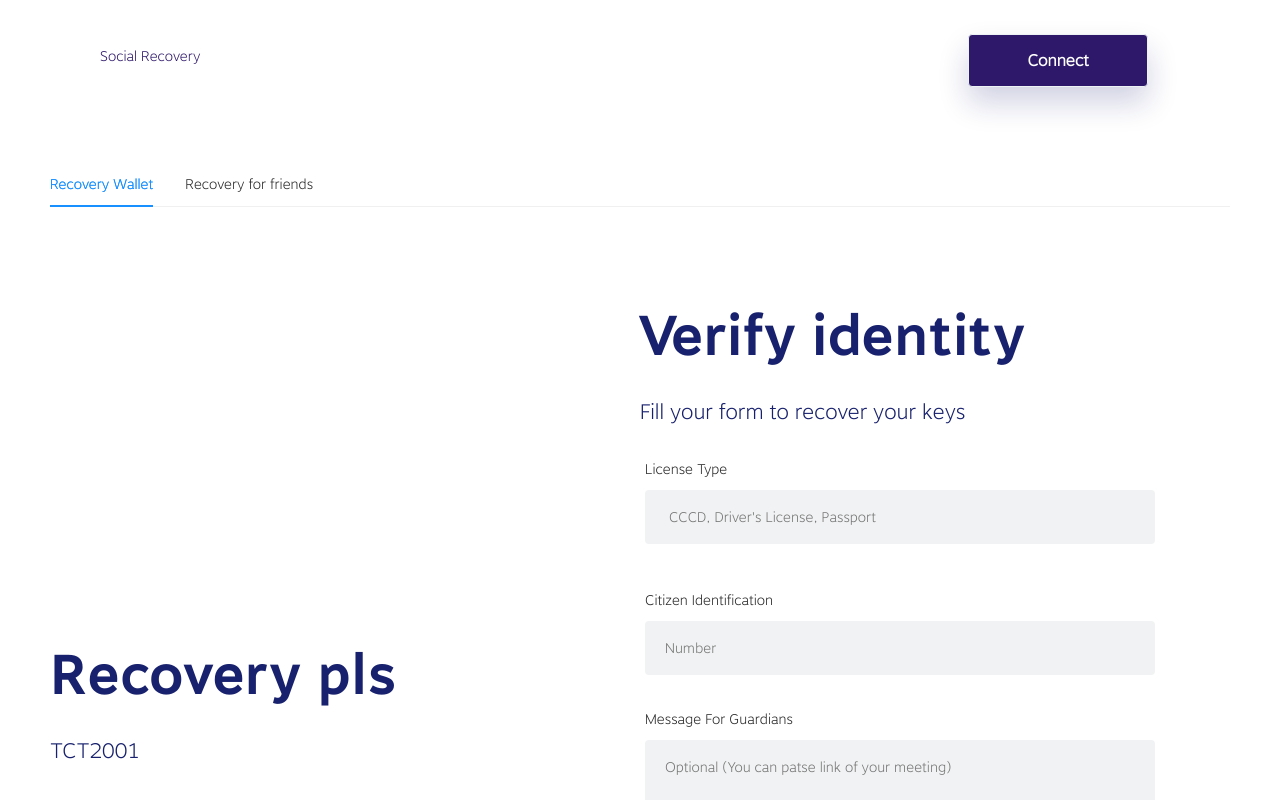
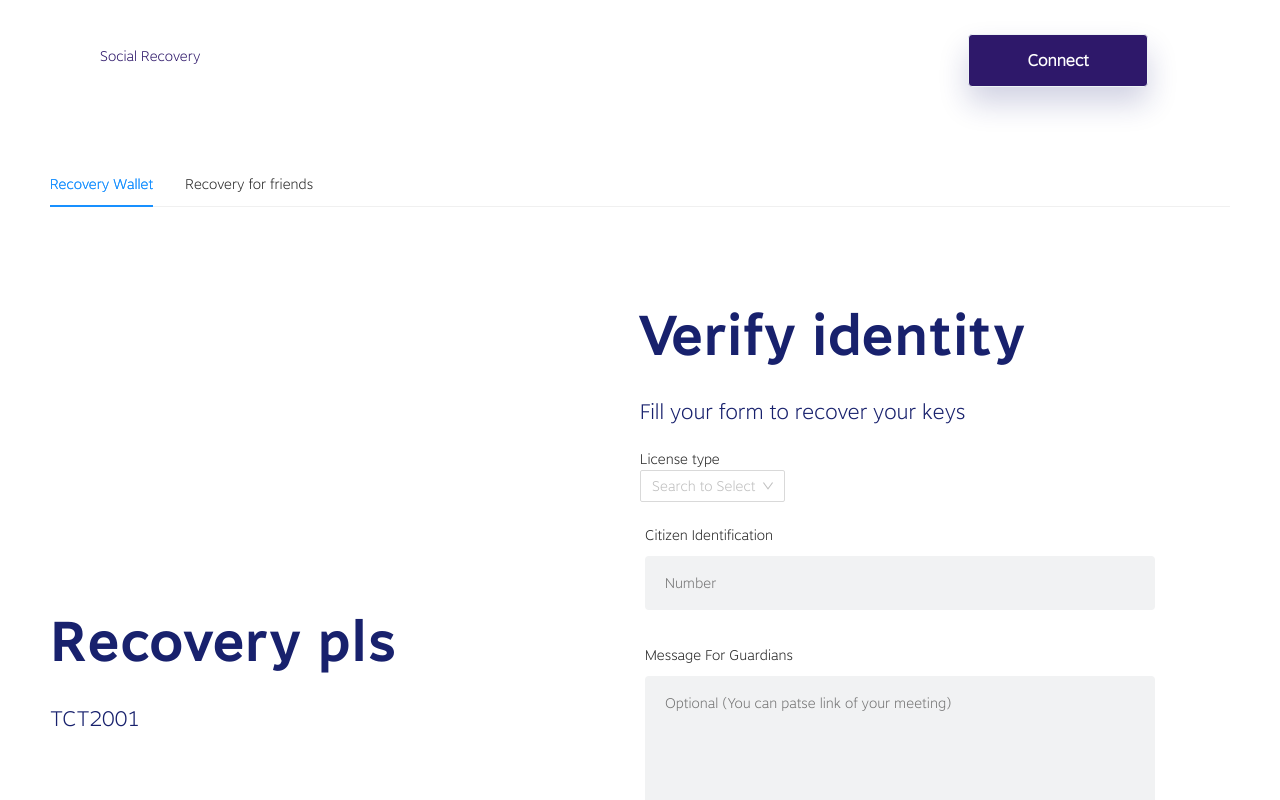
Before and after one commit to TCT-Hackathon-Team/fantom-frontend, a React (Create React App) app: page /recovery in a window 1280 px wide. Shown: the top 800 px of the page. Built offline with nearby package versions, Linux system fonts and the light colour scheme; what i18next-xhr-backend would draw is missing.

Commit message:
dropdown

```diff
--- a/src/components/ContactForm/index.tsx
+++ b/src/components/ContactForm/index.tsx
@@ -1,14 +1,16 @@
-import {Col, Row} from "antd";
-import {withTranslation} from "react-i18next";
-import {Slide, Zoom} from "react-awesome-reveal";
-import {ContactProps, ValidationTypeProps} from "./types";
-import {useForm} from "../../common/utils/useForm";
+import { Col, Row } from "antd";
+import { withTranslation } from "react-i18next";
+import { Slide, Zoom } from "react-awesome-reveal";
+import { ContactProps, ValidationTypeProps } from "./types";
+import { useForm } from "../../common/utils/useForm";
 import validate from "../../common/utils/validationRules";
-import {CustomButton} from "../../common/Button";
+import { CustomButton } from "../../common/Button";
 import Block from "../Block";
 import CommonInput from "../../common/Input";
 import TextArea from "../../common/TextArea";
-import {ButtonContainer, ContactContainer, FormGroup, Span} from "./styles";
+import { ButtonContainer, ContactContainer, FormGroup, Span } from "./styles";
+import React from "react";
+import { Select } from "antd";
 
 const Contact = ({ title, content, id, t }: ContactProps) => {
   const { values, errors, handleChange, handleSubmit } = useForm(
@@ -37,17 +39,50 @@ const Contact = ({ title, content, id, t }: ContactProps) => {
             <h3>Verify identity</h3>
             <p>Fill your form to recover your keys</p>
             <FormGroup autoComplete="off" onSubmit={handleSubmit}>
-            <Col span={24}>
-                <CommonInput
-                  type="select"
-                  name="License type"
-                  placeholder="Example: CCCD, Driver's License, Passport"
-                  options={["CCCD", "Driver's License", "Passport"]}
-                  value={values.licenseType || ""}
-                  onChange={handleChange}
+              <Col span={24}>
+                <label>License type</label>
+                <br />
+                <Select
+                  showSearch
+                  // style={{ width: 200 }}
 
+                  placeholder="Search to Select"
+                  optionFilterProp="children"
+                  filterOption={(input, option) =>
+                    (option?.label ?? "").includes(input)
+                  }
+                  filterSort={(optionA, optionB) =>
+                    (optionA?.label ?? "")
+                      .toLowerCase()
+                      .localeCompare((optionB?.label ?? "").toLowerCase())
+                  }
+                  options={[
+                    {
+                      value: "1",
+                      label: "CCCD",
+                    },
+                    {
+                      value: "2",
+                      label: "Driver's License",
+                    },
+                    {
+                      value: "3",
+                      label: "Passport",
+                    },
+                    // {
+                    //   value: "4",
+                    //   label: "Identified",
+                    // },
+                    // {
+                    //   value: "5",
+                    //   label: "Resolved",
+                    // },
+                    // {
+                    //   value: "6",
+                    //   label: "Cancelled",
+                    // },
+                  ]}
                 />
-                <ValidationType type="number" />
               </Col>
               <Col span={24}>
                 <ValidationType type="number" />
```
